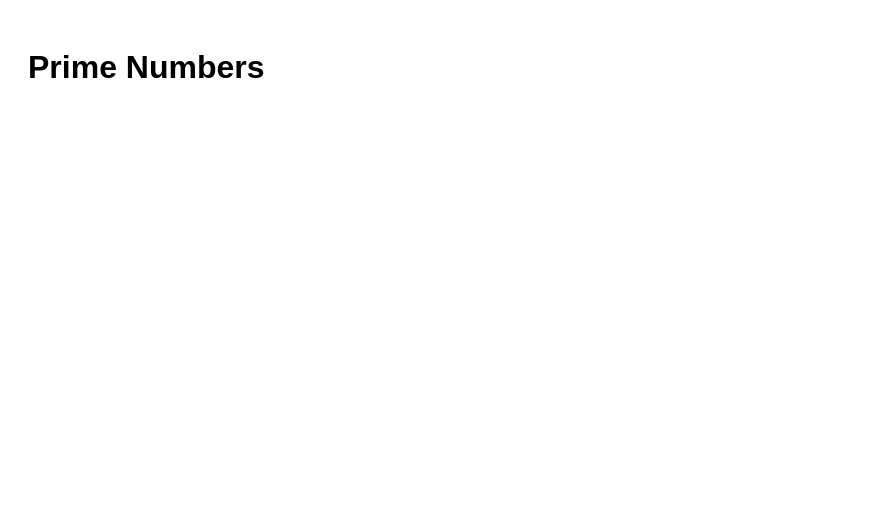
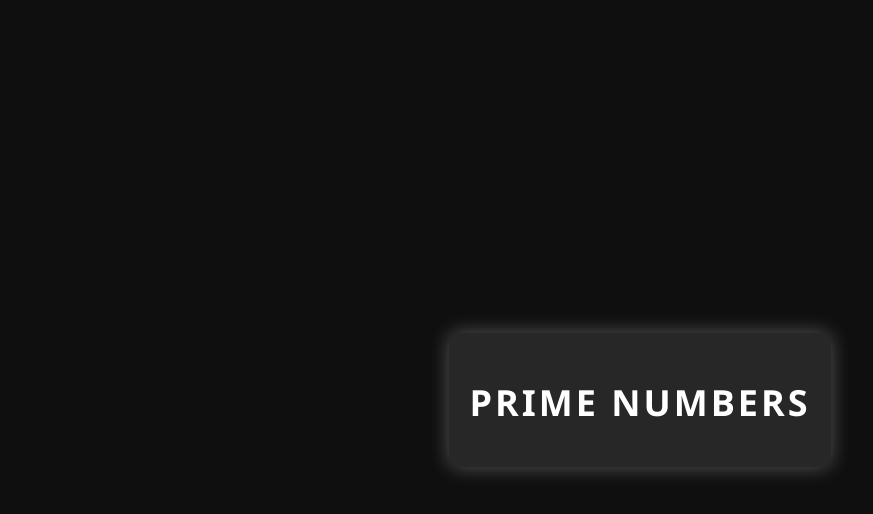
Before and after one commit to rambo1111/prime-numbers, a plain HTML site: page index.html in a window 1280 px wide. Shown: the whole page, without its empty margins (0-873 px from the left). Drawn offline with Linux system fonts and the light colour scheme.

Commit message:
Update style.css

```diff
--- a/style.css
+++ b/style.css
@@ -1,9 +1,43 @@
 body {
-    font-family: Arial, sans-serif;
-    padding: 20px;
+    font-family: 'Segoe UI', Tahoma, Geneva, Verdana, sans-serif;
+    background-color: #0f0f0f;
+    color: #ffffff;
+    display: flex;
+    justify-content: center;
+    align-items: center;
+    height: 100vh;
+    margin: 0;
 }
 
-#prime-numbers {
-    font-size: 14px;
-    line-height: 1.6;
+.container {
+    max-width: 800px;
+    background-color: rgba(255, 255, 255, 0.1);
+    border-radius: 10px;
+    padding: 20px;
+    box-shadow: 0 0 20px rgba(255, 255, 255, 0.3);
+    text-align: center;
 }
+
+h1 {
+    font-size: 36px;
+    margin-bottom: 20px;
+    text-transform: uppercase;
+    letter-spacing: 3px;
+}
+
+#prime-container {
+    display: flex;
+    flex-wrap: wrap;
+    justify-content: center;
+    gap: 10px;
+}
+
+#prime-container p {
+    background-color: #4287f5;
+    color: #ffffff;
+    font-size: 24px;
+    padding: 10px 20px;
+    border-radius: 5px;
+    box-shadow: 0 4px 8px rgba(0, 0, 0, 0.2);
+    margin: 0;
+}
```
